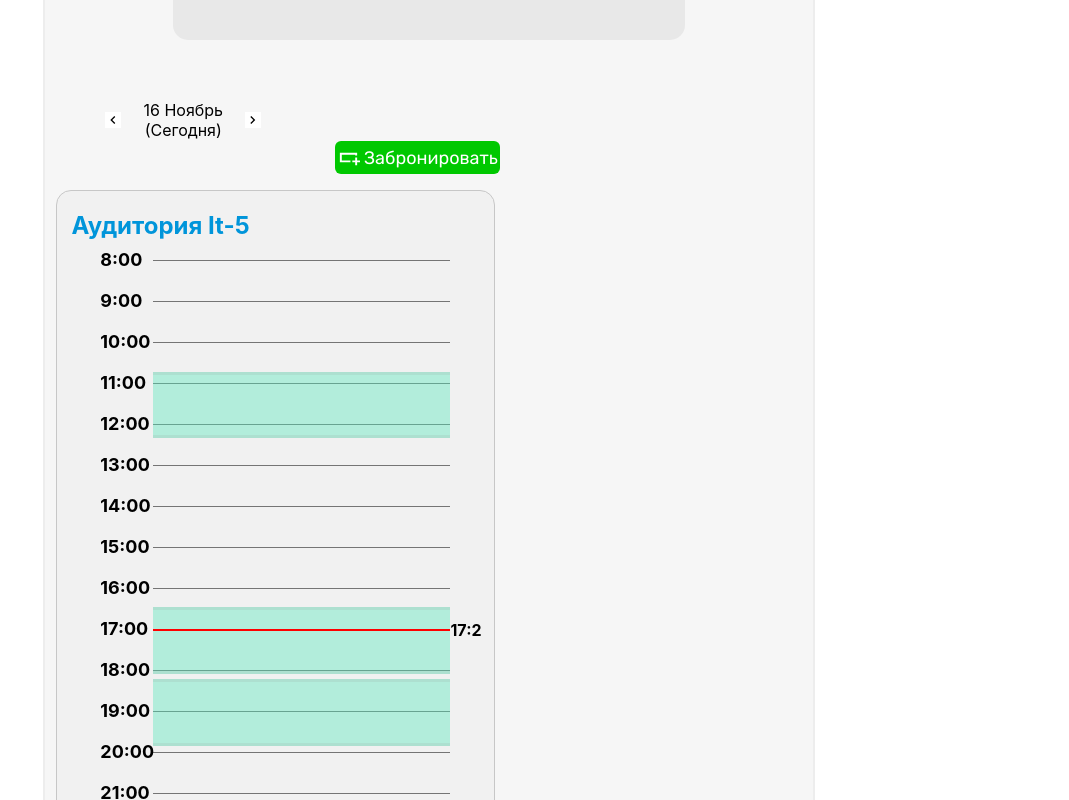
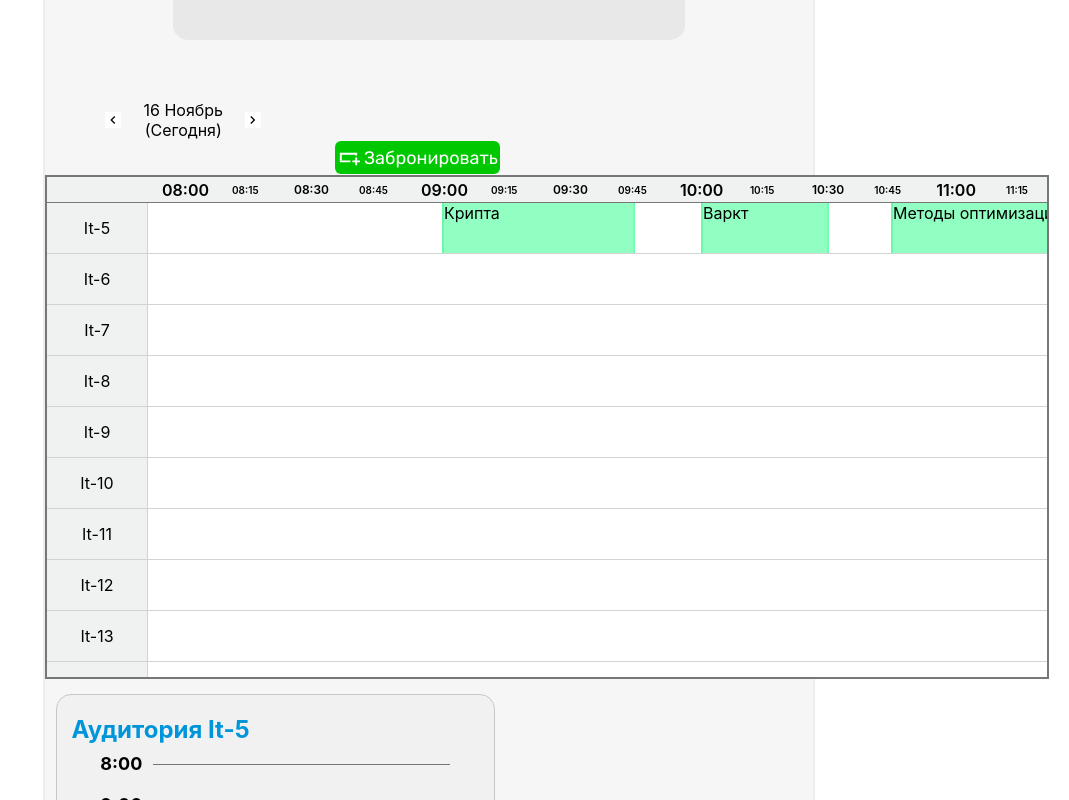
Before and after one commit to hell-lumpen/smart-campus-ts, a React (Create React App) app: page /bookings in a window 1280 px wide. Shown: the top 800 px of the page, without its empty margins (211-1280 px from the left). Built offline with nearby package versions, Linux system fonts and the light colour scheme.

Commit message:
добавлена первая версия горизонтального таймлайна

```diff
--- /dev/null
+++ b/src/elements/HorizontalTimelineElement/HorizontalTimelineDataElement.module.css
@@ -0,0 +1,11 @@
+
+.timelineData {
+    /*background: green;*/
+    height: 100%;
+    background: rgba(97, 255, 167, 70%);
+    border-left: 2px solid rgba(93, 245, 160, 70%);
+    border-right: 2px solid rgba(97, 255, 167, 70%);
+    display: inline;
+    position: absolute;
+
+}
--- /dev/null
+++ b/src/elements/HorizontalTimelineElement/HorizontalTimelineDataElement.tsx
@@ -0,0 +1,24 @@
+import style from './HorizontalTimelineDataElement.module.css'
+import React from "react";
+
+
+export const HorizontalTimelineDataElement: React.FC<{
+    title: string,
+    x:number,
+    width:number,
+
+}> = ({title, x, width}) => {
+
+
+    return (
+        <div className={style.timelineData}
+            style={{
+                left:x,
+                width:width
+            }}
+        >
+            {title}
+        </div>
+    );
+
+}
--- /dev/null
+++ b/src/elements/HorizontalTimelineElement/HorizontalTimelineElement.module.css
@@ -0,0 +1,78 @@
+.horTimelineMain{
+    background: #EFF2F1;
+    /*background: #262626;*/
+
+    width: 1000px;
+    height: 500px;
+    overflow: scroll;
+
+    border: 2px #767877 solid;
+}
+
+.horTimelineTimeContainer{
+    display: flex;
+    flex-direction: row;
+    align-items: center;
+    padding-left:  100px;
+    position:sticky;
+    top:0;
+    background: #EFF2F1;
+    height: 25px;
+    border-bottom: 1px #767877 solid;
+    z-index: 2;
+
+
+    width: 1000px;
+
+    /*position:sticky;*/
+    /*top:0;*/
+}
+
+
+.horTimelineTimeElement{
+    padding: 0 15px;
+    color:black;
+    font-weight: 600;
+    /*color:#A6A6A6;*/
+    width: 40px;
+
+    /*background: red;*/
+    /*!*height: inherit;*!*/
+    /*line-height: 100%*/
+
+}
+
+
+.horTimelineRoomRow{
+    display: flex;
+    flex-direction: row;
+    border-bottom: 1px solid #D2D4D4;
+    background: white;
+    /*background: #424242;*/
+}
+
+.horTimelineRoomData{
+    position:relative;
+    height: inherit;
+    display: flex;
+}
+
+
+.horTimelineRoomTitle{
+
+
+    width: 100px;
+    height: max-content;
+    padding: 15px 0;
+    text-align: center;
+    border-right: 1px solid #D2D4D4;
+
+    background: #EFF2F1;
+    /*background: #262626;*/
+    color:black;
+    /*color:#A6A6A6;*/
+
+    position:sticky;
+    left:0;
+    z-index: 1;
+}
--- /dev/null
+++ b/src/elements/HorizontalTimelineElement/HorizontalTimelineElement.tsx
@@ -0,0 +1,195 @@
+import style from './HorizontalTimelineElement.module.css'
+import React, {useEffect, useState} from "react";
+import {RoomWidget} from "../../widgets/RoomWidget/RoomWidget";
+import {HorizontalTimelineDataElement} from "./HorizontalTimelineDataElement";
+import {TimelineElement} from "../TimelineElement/TimelineElement";
+
+
+const getTimes = (): string[] => {
+    let result: string[] = [];
+    let dat = new Date();
+    dat.setHours(8);
+    dat.setMinutes(0);
+    for (let i = 0; i < 16 * 4; i++) {
+        result.push(dat.getHours().toString().padStart(2,'0') + ':' + dat.getMinutes().toString().padEnd(2,'0'));
+        dat = new Date(dat.getTime() + 1000 * 60 * 15);
+    }
+    return result;
+}
+
+export const tiEl = (): React.ReactElement => {
+    return <div>
+        lol
+    </div>
+}
+
+const getCoords = (time_start: string, time_end: string, roomName: string) => {
+    let zone_start_time = document.getElementById('timeline_' + time_start);
+    let zone_end_time = document.getElementById('timeline_' + time_end);
+    let zone_0 = document.getElementById('timeline_' + '08:00');
+    let zone_room = document.getElementById('room_' + roomName);
+    console.log(time_start + ' ' + time_end + ' ' + roomName);
+    if (zone_0 === null || zone_start_time === null || zone_end_time === null || zone_room === null) {
+        console.log('empty')
+        return {x: 0, y: 0, w: 0, h: 0};
+    }
+
+
+    let x, y, w, h;
+    y = zone_room.offsetTop;
+    h = zone_room.offsetHeight;
+
+    x = zone_start_time.offsetLeft + zone_start_time.offsetWidth/2;
+    w = zone_end_time.offsetLeft + zone_end_time.offsetWidth/2 - x;
+
+    x -= zone_0.offsetLeft;
+    return {x: x, y: y, w: w-4, h: h};
+
+
+    // let zone_row = zone_room.parentElement;
+    // if (zone_row !== null && zone_row.children !== null) {
+    //     console.log('zone', zone_row.children.item(1));
+    //     if (zone_row.children.item(1) !== null) {
+    //         console.log('adding')
+    //         const el = zone_row.children.item(1);
+    //         if (el !== null) {
+    //             // el.appendChild(document.createElement(RoomWidget))
+    //         }
+    //     }
+    //
+    //
+    // }
+
+}
+
+
+export const HorizontalTimelineElement = () => {
+
+    const rooms: string[] = [
+        'It-5',
+        'It-6',
+        'It-7',
+        'It-8',
+        'It-9',
+        'It-10',
+        'It-11',
+        'It-12',
+        'It-13',
+        'It-14',
+        'It-15',
+        'It-16',
+        'It-17',
+        'It-18',
+        'It-19',
+    ];
+
+    const [dataOfRoom, setDataOfRoom] = useState<{
+        roomTitle: string,
+        data: {
+            title: string,
+            x: number,
+            w: number,
+
+        }[]
+    }[]
+    >([]);
+
+
+    const times = getTimes();
+
+
+    useEffect(() => {
+        let time_container = document.getElementsByClassName(style.horTimelineTimeContainer) as HTMLCollectionOf<HTMLElement>;
+        if (time_container[0] !== null){
+            time_container[0].style.width = `${time_container[0].scrollWidth}px`;
+        }
+
+
+        let elements = document.getElementsByClassName(style.horTimelineRoomRow) as HTMLCollectionOf<HTMLElement>
+        let timeCont = document.getElementsByClassName(style.horTimelineTimeContainer)as HTMLCollectionOf<HTMLElement>;
+        if (timeCont[0] !== null) {
+            for (let i = 0; i < elements.length; i++) {
+
+                elements[i].style.width=`${timeCont[0].scrollWidth}px`;
+            }
+        }
+
+        let a = [];
+        let co;
+        co = getCoords('09:00', '09:45', 'It-5')
+        a.push({title: 'Крипта', x: co.x, w: co.w});
+        co = getCoords('10:00', '10:30', 'It-5')
+        a.push({title: 'Варкт', x: co.x, w: co.w});
+        co = getCoords('10:45', '12:15', 'It-5')
+        a.push({title: 'Методы оптимизации', x: co.x, w: co.w});
+
+        let d = [{
+            roomTitle: 'It-5',
+            data: a
+        }];
+
+        setDataOfRoom(d);
+        //{
+        //             roomTitle: 'It-5',
+        //             data: [
+        //                 {start: '9:0', end: '10:30'},
+        //                 {start: '13:0', end: '14:30'}
+        //             ]
+        //         },
+    }, []);
+
+    return (
+        <div className={style.horTimelineMain}>
+            <div className={style.horTimelineTimeContainer}>
+                <div className={style.horTimelineTimeEmptyDiv}></div>
+                {times.map((time,index) => {
+                    let font_size;
+                    switch (index%4){
+                        case 0:font_size= '16px';break;
+                        case 1:font_size= '10px';break;
+                        case 2:font_size= '12px';break;
+                        case 3:font_size= '10px';break;
+                    }
+                    return (<div id={'timeline_' + time} className={style.horTimelineTimeElement}
+                    style={{
+                        fontSize: font_size
+
+                    }}
+
+
+                    >{time}</div>);
+                })}
+            </div>
+
+            {rooms.map((room) => {
+                return (
+                    <div className={style.horTimelineRoomRow}>
+
+                        <div id={'room_' + room} className={style.horTimelineRoomTitle}>
+                            {room}
+                        </div>
+                        <div className={style.horTimelineRoomData}>
+                            {dataOfRoom.map((roomD) => {
+                                // return null;
+                                if (roomD.roomTitle === room) {
+                                    return (roomD.data.map((elementData) => {
+                                        console.log('ele', elementData);
+
+                                        return <HorizontalTimelineDataElement title={elementData.title}
+                                                                              x={elementData.x}
+                                                                              width={elementData.w}/>
+                                    })
+                                    );
+                                }
+                                return null;
+                            })}
+                            {/*<HorizontalTimelineDataElement title={'Первый'} x={0} width={80}/>*/}
+                            {/*<HorizontalTimelineDataElement title={'Второй'} x={0} width={80}/>*/}
+                        </div>
+                    </div>
+                );
+            })}
+        </div>
+    );
+
+}
--- a/src/elements/IconElement/IconElement.tsx
+++ b/src/elements/IconElement/IconElement.tsx
@@ -12,7 +12,7 @@ type iconType = 'BookingIcon' | 'CloseIcon' | 'PersonIcon' | 'NavigateBefore' |
 
 interface IconElementData {
     type : iconType;
-};
+}
 
 export const IconElement: React.FC<IconElementData>  = ({type}) => {
     let resultIcon;
--- a/src/elements/ProfileSpan.tsx
+++ b/src/elements/ProfileSpan.tsx
@@ -1,5 +1,6 @@
 import {IconElement} from "./IconElement/IconElement";
 import styled from "styled-components";
+import React from "react";
 
 
 const ProfileSpanText = styled.div`
--- a/src/elements/TimelineElement/TimelineElement.module.css
+++ b/src/elements/TimelineElement/TimelineElement.module.css
@@ -10,6 +10,10 @@
 
 :root {
     --pos_coor_y : 0px;
+}
+
+.b{
+    margin-top: -2px;
 }
 
 .currentTimeContainer{
@@ -58,6 +62,7 @@
 }
 
 
+
 .timelineTimeZone{
     width: 85%;
     height: 40px;
--- a/src/elements/TimelineElement/TimelineElement.tsx
+++ b/src/elements/TimelineElement/TimelineElement.tsx
@@ -1,7 +1,6 @@
 import styled from "styled-components";
 import timeline_style from "./TimelineElement.module.css"
-import {useEffect, useState} from "react";
-import {log} from "util";
+import React, {useEffect, useState} from "react";
 
 
 const Timeline = styled.div<{ coordStart: number, coordEnd: number }>`
@@ -126,8 +125,8 @@ export const TimelineElement:React.FC<{dates:{ start_time: Date, end_time: Date
                     height: '2px',
                     background: 'red',
                 }}/>
-                <b style={{
-                    lineHeight : '20px',
+                <b className={timeline_style.b} style={{
+                    lineHeight : '20px'
                 }}>{currentTime.getHours() + ':' + currentTime.getMinutes()}</b>
             </div>
 
--- a/src/pages/BookingPage/BookingPage.tsx
+++ b/src/pages/BookingPage/BookingPage.tsx
@@ -7,6 +7,7 @@ import {NavigationPanel} from "../../blocks/NavigationPanel/NavigationPanel";
 import {NavigationDate} from "../../blocks/NavigationDate/NavigationDate";
 import {BookingAddButton} from "../../blocks/BookingAddButton/BookingAddButton";
 import {RoomWidget} from "../../widgets/RoomWidget/RoomWidget";
+import {HorizontalTimelineElement} from "../../elements/HorizontalTimelineElement/HorizontalTimelineElement";
 
 
 const BookingPage = () => {
@@ -27,7 +28,9 @@ const BookingPage = () => {
             <div className={booking_style.booking_card_container}>
                 <NavigationDate/>
                 <BookingAddButton/>
+                <HorizontalTimelineElement/>
                 <RoomWidget/>
+
 
                 {/*<BookingComponent {...data_booking}/>*/}
                 {/*<BookingComponent {...data_booking1}/>*/}
```
